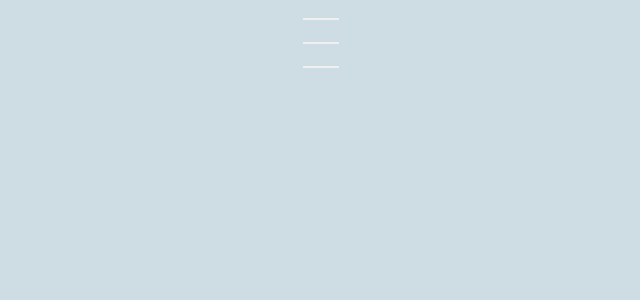
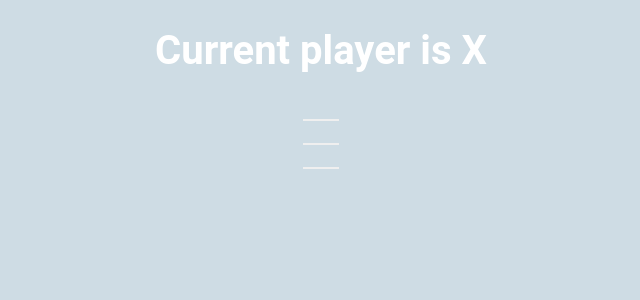
Before and after one commit to IWillInciteHaos/TicTacToe, a React (Vite) app: page / in a window 1280 px wide. Shown: the top 300 px of the page, without its empty margins (319-959 px from the left). Built offline with nearby package versions, Linux system fonts and the light colour scheme.

Commit message:
functional one-time game
winner message and you can't continue playing

```diff
--- a/src/App.jsx
+++ b/src/App.jsx
@@ -1,27 +1,44 @@
 import './styles.scss'
+import {useState} from 'react'
 import Board from './components/Board'
+import { calculateWinner } from './winner';
 
 
 function App() {
 
-//const [counter, setCount] = useState(1);
+const [squares, setSquares] = useState(Array(9).fill(null));
+const [isONext, setIsONext] = useState(false);
 
-  /*const onBtnClick = ( ) => {
-    console.log('Hello');
+const currentPlayer = isONext ? 'O' : 'X';
+const winner = calculateWinner(squares);
+const statusMessage = winner ? `Winner is ${winner}` : `Current player is ${currentPlayer}`;
 
-    setCount((currentCounter => {
-      return currentCounter + 1
-    }));
+const handleSquareClick = (clickedPosition) => {
 
-      <button onClick={onBtnClick}>
-        Click me lovely
-      </button>
-      <div>{counter}</div>
-  };*/
+  if(squares[clickedPosition] || winner)
+  {
+      return;
+  }
+
+      setSquares((currentSquares) => {
+          return currentSquares.map((squareValue, position) => {
+              if(clickedPosition == position)
+              {
+                  return isONext ? 'O' : 'X';
+              }
+              return squareValue;
+          })
+      })
+      setIsONext((currentIsONext) => !currentIsONext);
+  }
+
+
+
 
   return (
     <div className="app">
-      <Board className="board"/>
+      <h1>{statusMessage}</h1>
+      <Board className="board" squares = {squares} handleSquareClick = {handleSquareClick}/>
     </div>
   )
 }
--- a/src/components/Board.jsx
+++ b/src/components/Board.jsx
@@ -1,29 +1,7 @@
-import {useState} from 'react'
+
 import Square from "./Square";
 
-const Board = () => {
-const [squares, setSquares] = useState(Array(9).fill(null));
-console.log(squares);
-const [isXNext, setIsXNext] = useState(false);
-
-const handleSquareClick = (clickedPosition) => {
-
-    if(squares[clickedPosition])
-    {
-        return;
-    }
-
-        setSquares((currentSquares) => {
-            return currentSquares.map((squareValue, position) => {
-                if(clickedPosition == position)
-                {
-                    return isXNext ? 'X' : 'O';
-                }
-                return squareValue;
-            })
-        })
-        setIsXNext((currentIsXNext) => !currentIsXNext);
-    }
+const Board = ( {squares, handleSquareClick} ) => {
 
     const renderSquare = (position) => {
         return (
@@ -34,9 +12,7 @@ const handleSquareClick = (clickedPosition) => {
         );
     }
 
-
-
-    return <div>
+return <div>
         <div className="board-row">
             {renderSquare(0)}
             {renderSquare(1)}
--- /dev/null
+++ b/src/winner.js
@@ -0,0 +1,19 @@
+export function calculateWinner(squares) {
+  const lines = [
+    [0, 1, 2],
+    [3, 4, 5],
+    [6, 7, 8],
+    [0, 3, 6],
+    [1, 4, 7],
+    [2, 5, 8],
+    [0, 4, 8],
+    [2, 4, 6],
+  ];
+  for (let i = 0; i < lines.length; i++) {
+    const [a, b, c] = lines[i];
+    if (squares[a] && squares[a] === squares[b] && squares[a] === squares[c]) {
+      return squares[a];
+    }
+  }
+  return null;
+}
```
